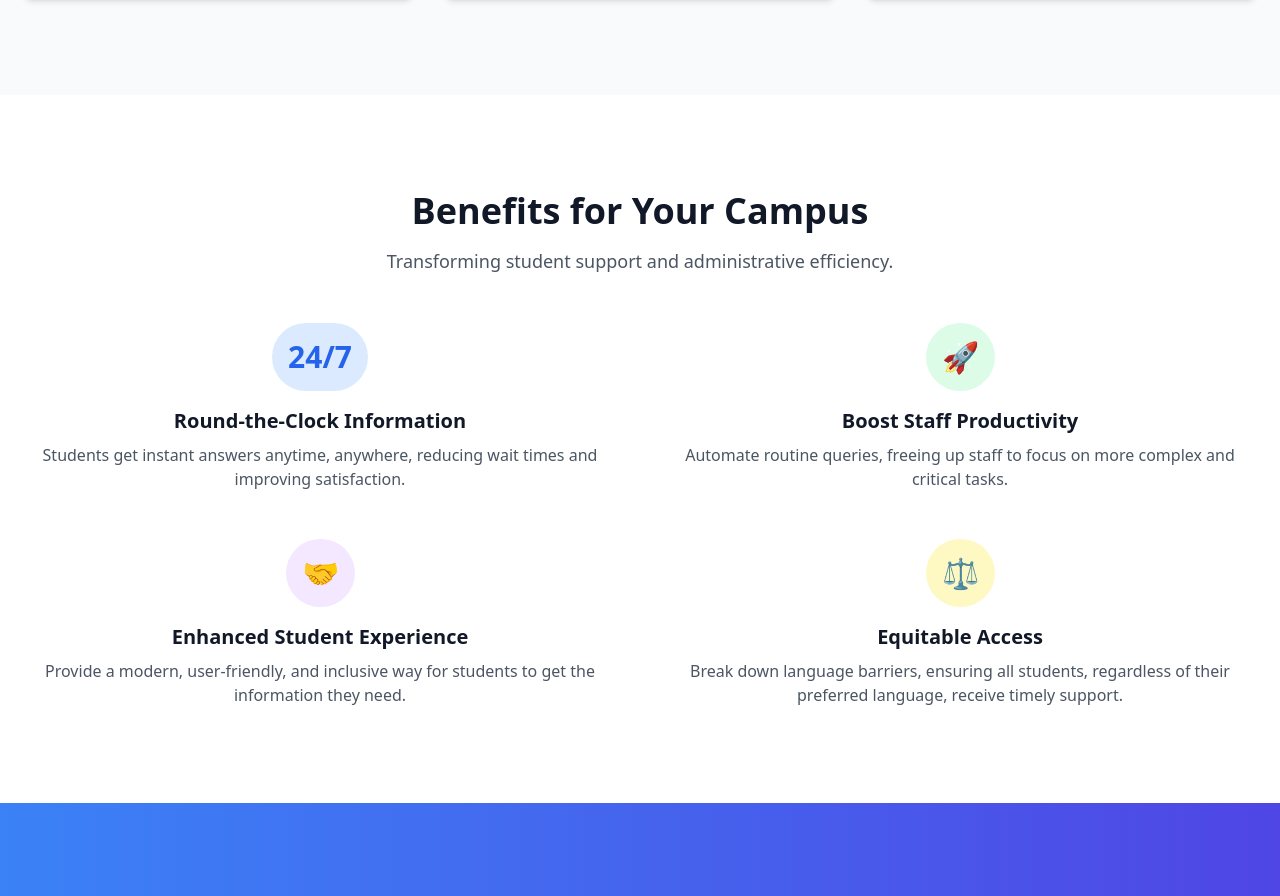
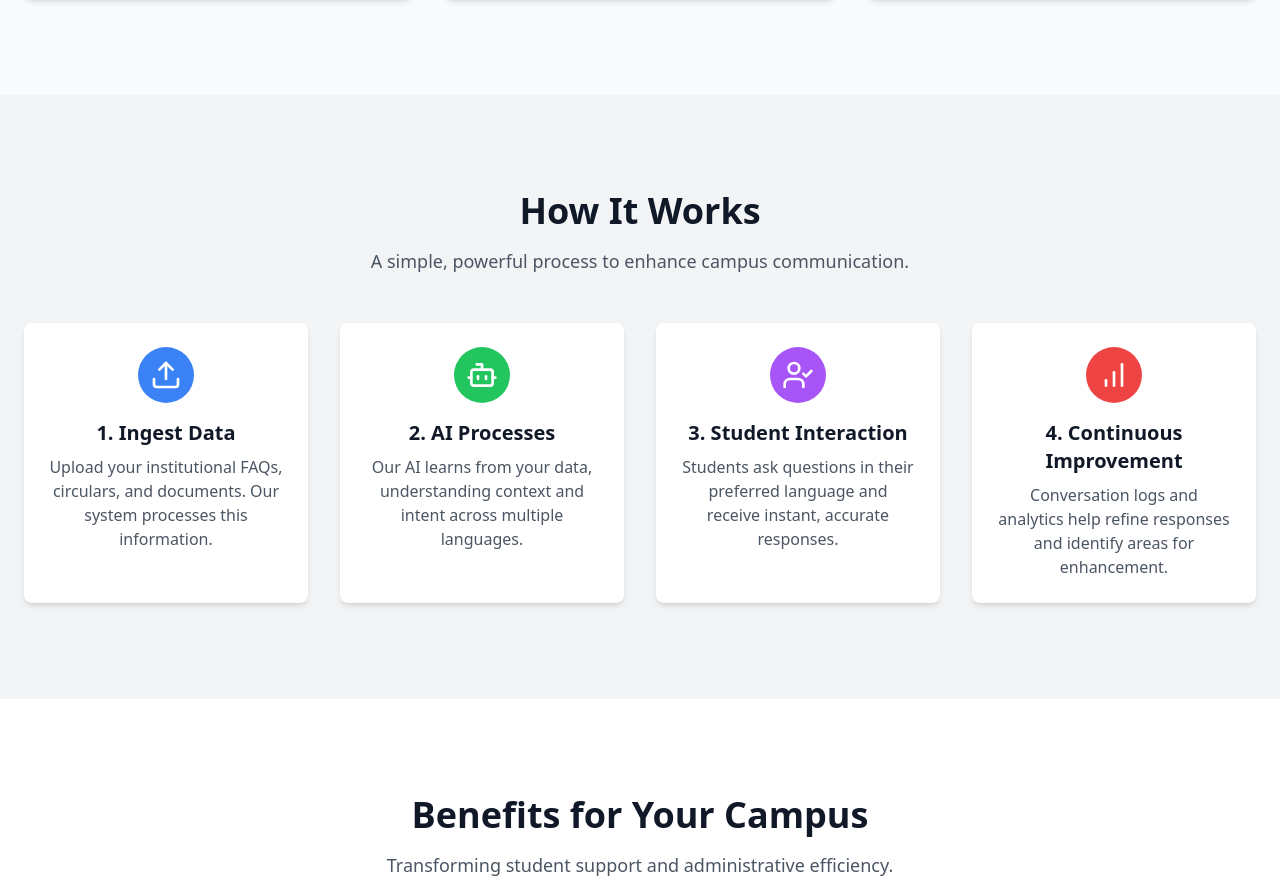
Before and after one commit to Vd-adasul/UI_rag_repo, a React (Vite) app: page / in a window 1280 px wide. Shown: the part 1550-2446 px from the top of the page. Built offline with nearby package versions, Linux system fonts and the light colour scheme.

Commit message:
[dyad] Added a 'How It Works' section to the main landing page. - wrote 1 file(s)

```diff
--- a/src/pages/Index.tsx
+++ b/src/pages/Index.tsx
@@ -3,7 +3,7 @@
 import { MadeWithDyad } from "@/components/made-with-dyad";
 import Header from "@/components/Header";
 import { Button } from "@/components/ui/button";
-import { ArrowRight, MessageCircleMore, Languages, Brain, Handshake, ScrollText } from "lucide-react";
+import { ArrowRight, MessageCircleMore, Languages, Brain, Handshake, ScrollText, Upload, Bot, UserCheck, BarChart } from "lucide-react";
 import { Link } from "react-router-dom";
 
 const Index = () => {
@@ -84,6 +84,54 @@ const Index = () => {
           </div>
         </section>
 
+        {/* How It Works Section */}
+        <section className="py-16 md:py-24 bg-gray-100 dark:bg-gray-950">
+          <div className="container px-4 md:px-6 text-center">
+            <h2 className="text-3xl md:text-4xl font-bold mb-4 text-gray-900 dark:text-white">How It Works</h2>
+            <p className="text-lg text-gray-600 dark:text-gray-300 max-w-2xl mx-auto mb-12">
+              A simple, powerful process to enhance campus communication.
+            </p>
+            <div className="grid grid-cols-1 md:grid-cols-2 lg:grid-cols-4 gap-8">
+              <div className="flex flex-col items-center text-center p-6 bg-white dark:bg-gray-800 rounded-lg shadow-md">
+                <div className="bg-blue-500 text-white p-3 rounded-full mb-4">
+                  <Upload className="h-8 w-8" />
+                </div>
+                <h3 className="text-xl font-semibold mb-2 text-gray-900 dark:text-white">1. Ingest Data</h3>
+                <p className="text-gray-600 dark:text-gray-400">
+                  Upload your institutional FAQs, circulars, and documents. Our system processes this information.
+                </p>
+              </div>
+              <div className="flex flex-col items-center text-center p-6 bg-white dark:bg-gray-800 rounded-lg shadow-md">
+                <div className="bg-green-500 text-white p-3 rounded-full mb-4">
+                  <Bot className="h-8 w-8" />
+                </div>
+                <h3 className="text-xl font-semibold mb-2 text-gray-900 dark:text-white">2. AI Processes</h3>
+                <p className="text-gray-600 dark:text-gray-400">
+                  Our AI learns from your data, understanding context and intent across multiple languages.
+                </p>
+              </div>
+              <div className="flex flex-col items-center text-center p-6 bg-white dark:bg-gray-800 rounded-lg shadow-md">
+                <div className="bg-purple-500 text-white p-3 rounded-full mb-4">
+                  <UserCheck className="h-8 w-8" />
+                </div>
+                <h3 className="text-xl font-semibold mb-2 text-gray-900 dark:text-white">3. Student Interaction</h3>
+                <p className="text-gray-600 dark:text-gray-400">
+                  Students ask questions in their preferred language and receive instant, accurate responses.
+                </p>
+              </div>
+              <div className="flex flex-col items-center text-center p-6 bg-white dark:bg-gray-800 rounded-lg shadow-md">
+                <div className="bg-red-500 text-white p-3 rounded-full mb-4">
+                  <BarChart className="h-8 w-8" />
+                </div>
+                <h3 className="text-xl font-semibold mb-2 text-gray-900 dark:text-white">4. Continuous Improvement</h3>
+                <p className="text-gray-600 dark:text-gray-400">
+                  Conversation logs and analytics help refine responses and identify areas for enhancement.
+                </p>
+              </div>
+            </div>
+          </div>
+        </section>
+
         {/* Benefits Section */}
         <section className="py-16 md:py-24 bg-white dark:bg-gray-800">
           <div className="container px-4 md:px-6 text-center">
```
